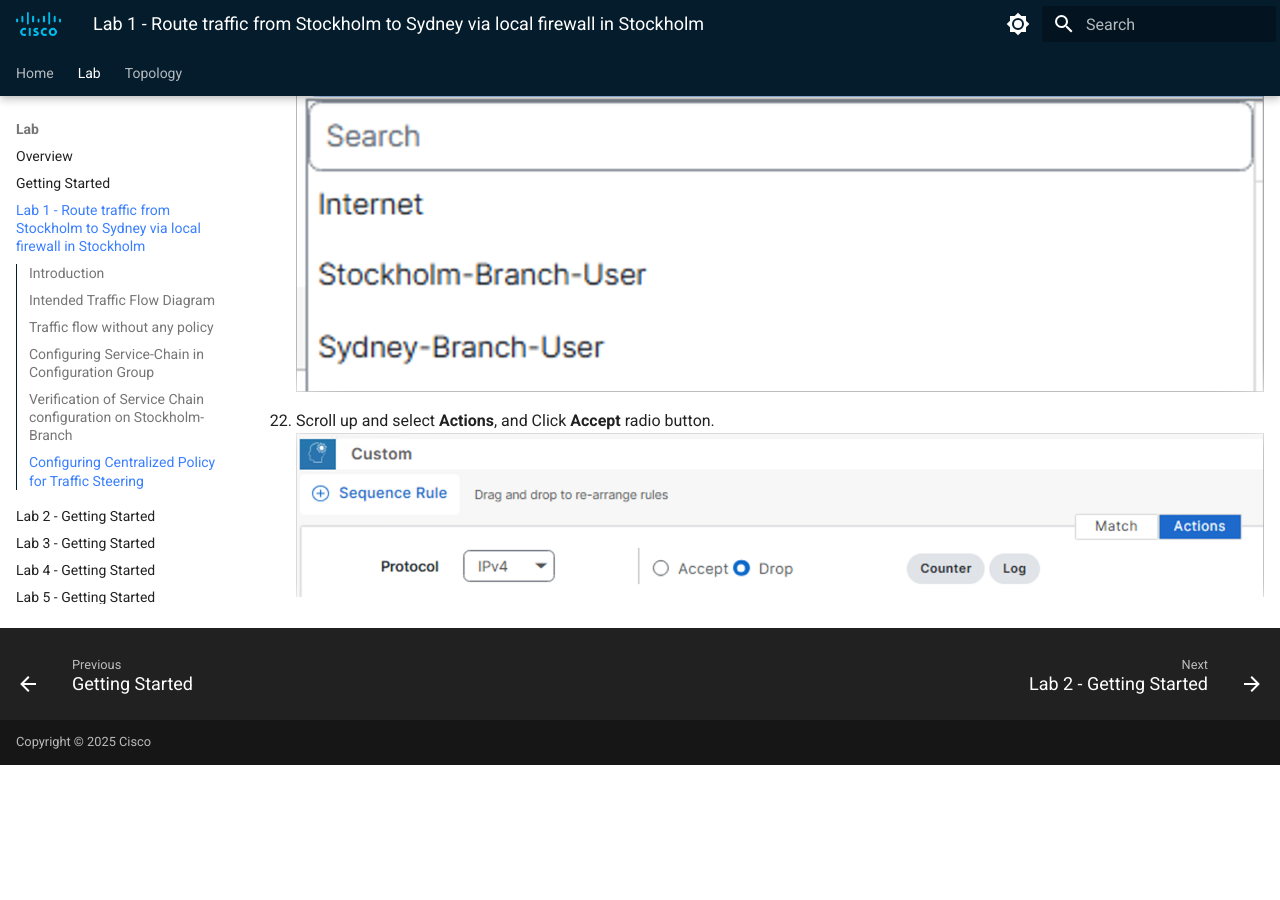
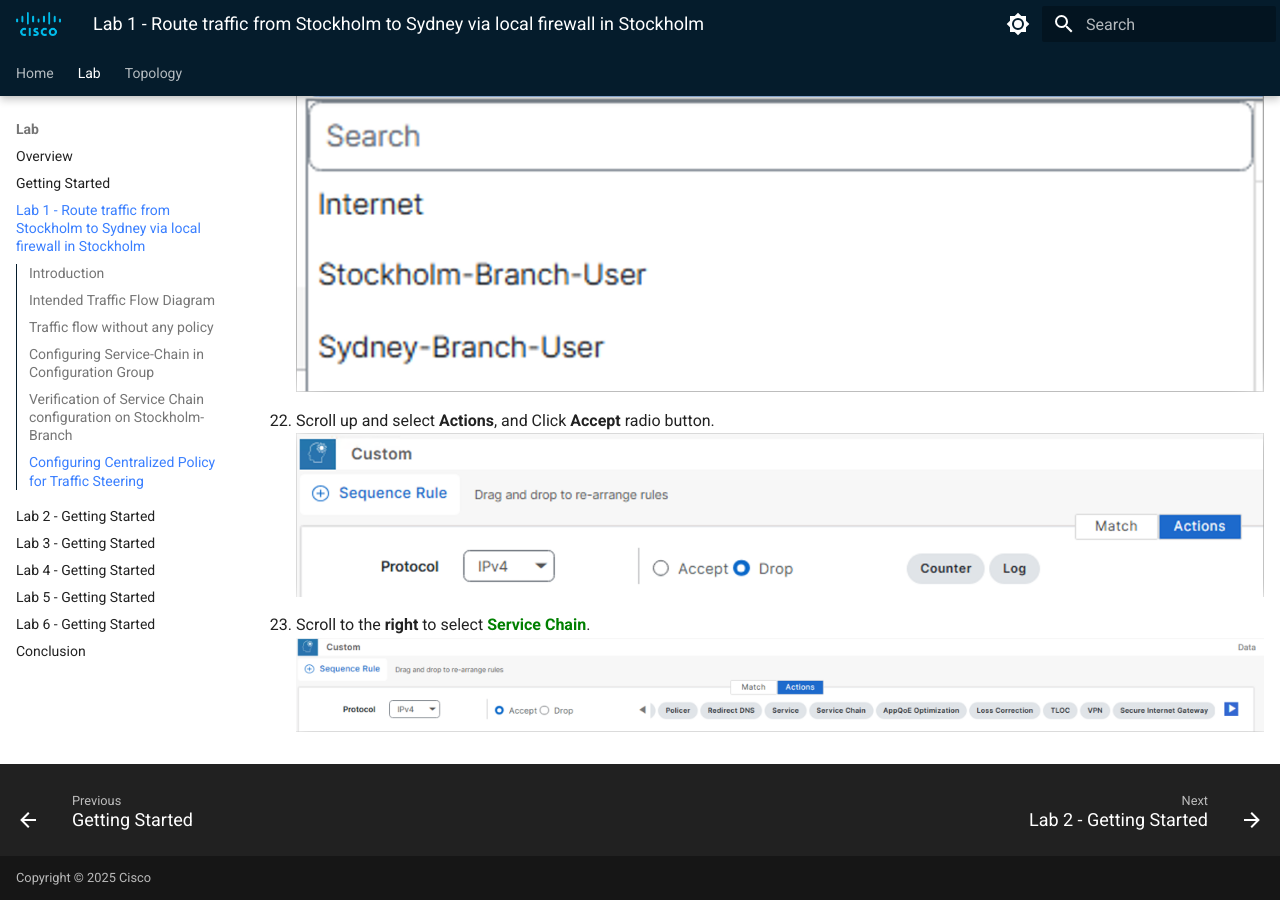
Before and after one commit to ciscodocs/ltrent-2008-clemea25, an MkDocs documentation site: the page built from docs/lab1_getting_started.md, in a window 1280 px wide and 900 px high, scrolled down 21787 px. Built offline with MkDocs 1.6.1 and Material for MkDocs 9.7.7, drawn with Linux system fonts in a browser that asks for light colours; before the commit the page ends 22552 px from its top, so only the background shows below that.

Commit message:
Scenario-1 guide

```diff
--- a/docs/lab1_getting_started.md
+++ b/docs/lab1_getting_started.md
@@ -268,3 +268,5 @@ Next, we will configure a centralized data policy to ensure that traffic initiat
     ![Data Policy Match Destination Data Prefix](./assets/S-1-figure-38.png){ .off-glb .small .center }
 16. Scroll up and select **Actions**, and Click **Accept** radio button.
     ![Data Policy](./assets/S-1-figure-39.png){ .off-glb .small .center }
+17. Scroll to the **right** to select <font color="green">**Service Chain**</font>.
+    ![Data Policy](./assets/S-1-figure-40.png){ .off-glb .small .center }
```
Also changed, not shown: docs/assets/S-1-figure-40.png (added).
